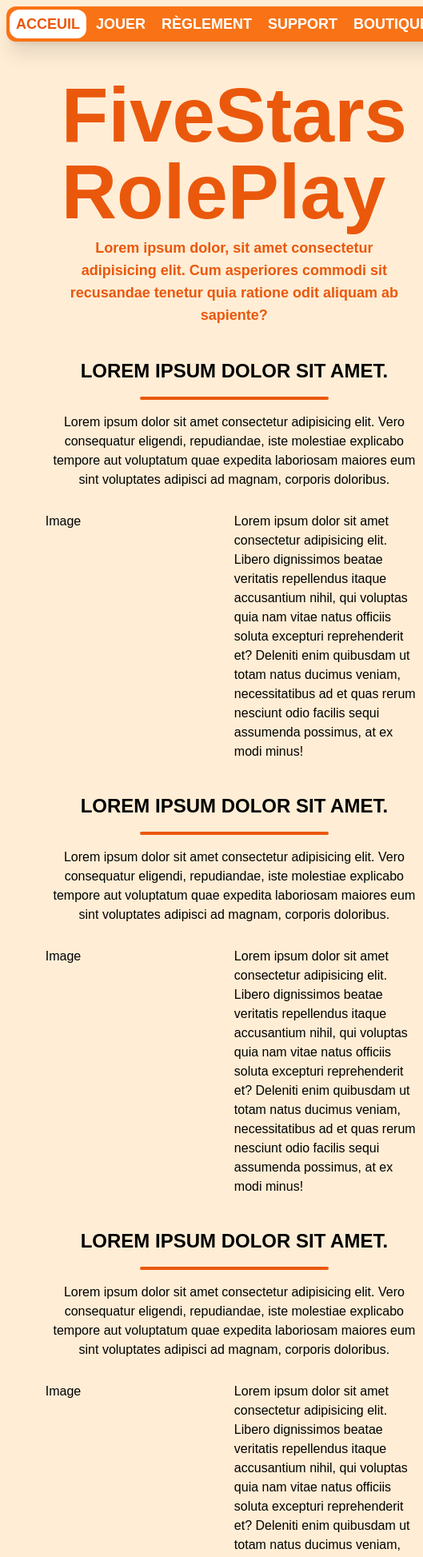
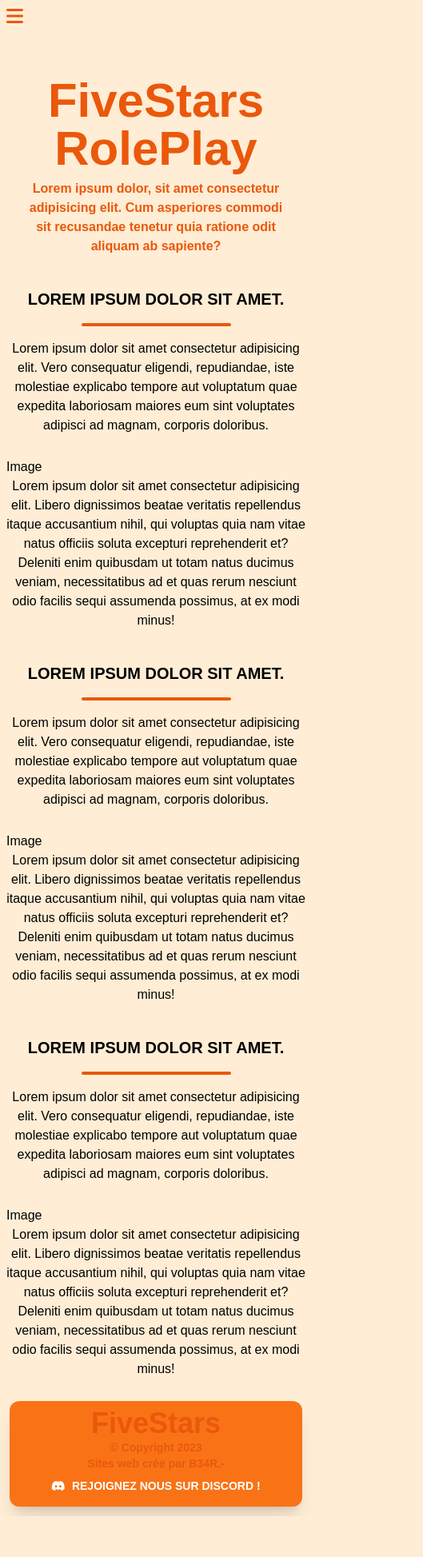
Before and after one commit to b34roff/fivestars, a Next.js app: page / in a window 390 px wide. Shown: the top 1947 px of the page at 80% size, 529 px wide, since content can reach past the window. After the commit the page ends 1896 px from the top, so only its background shows below. Built offline with nearby package versions, Linux system fonts and the light colour scheme.

Commit message:
Changes to be committed: 	modified:   src/app/layout.jsx 	modified:   src/app/page.jsx 	modified:   src/components/Footer.jsx 	modified:   src/components/Navbar.jsx
mobile responsive

```diff
--- a/src/app/layout.jsx
+++ b/src/app/layout.jsx
@@ -10,9 +10,9 @@ export const metadata = {
 export default function RootLayout({ children }) {
   return (
     <html lang="fr" className="scroll-smooth">
-      <body className="h-screen bg-orange-100">
+      <body className="w-screen h-screen bg-orange-100">
         <Navbar />
-        <main className="flex flex-grow w-3/4 min-h-full px-2 py-4 mx-auto mt-[60px]">
+        <main className="flex flex-grow w-full md:w-3/4 min-h-full px-2 py-4 mx-auto mt-[60px]">
           {children}
         </main>
         <Footer />
--- a/src/app/page.jsx
+++ b/src/app/page.jsx
@@ -1,11 +1,94 @@
 export default function Home() {
   return (
-    <section>
+    // <section>
+    //   <header className="flex flex-col items-center justify-start gap-2 m-5 mb-10">
+    //     <h1 className="font-extrabold text-orange-600 text-8xl">
+    //       FiveStars RolePlay
+    //     </h1>
+    //     <p className="text-lg font-bold text-center text-orange-600">
+    //       Lorem ipsum dolor, sit amet consectetur adipisicing elit. Cum
+    //       asperiores commodi sit recusandae tenetur quia ratione odit aliquam ab
+    //       sapiente?
+    //     </p>
+    //   </header>
+    //   <section className="flex flex-col gap-10 mt-5">
+    //     <div className="flex flex-col items-center justify-center gap-2">
+    //       <h2 className="text-2xl font-bold uppercase">
+    //         Lorem ipsum dolor sit amet.
+    //       </h2>
+    //       <div className="w-1/2 h-1 m-2 bg-orange-600 rounded-full"></div>
+    //       <p className="text-center">
+    //         Lorem ipsum dolor sit amet consectetur adipisicing elit. Vero
+    //         consequatur eligendi, repudiandae, iste molestiae explicabo tempore
+    //         aut voluptatum quae expedita laboriosam maiores eum sint voluptates
+    //         adipisci ad magnam, corporis doloribus.
+    //       </p>
+    //       <div className="flex items-start mt-5 justify-evenly">
+    //         <p className="w-1/2">Image</p>
+    //         <p className="w-1/2">
+    //           Lorem ipsum dolor sit amet consectetur adipisicing elit. Libero
+    //           dignissimos beatae veritatis repellendus itaque accusantium nihil,
+    //           qui voluptas quia nam vitae natus officiis soluta excepturi
+    //           reprehenderit et? Deleniti enim quibusdam ut totam natus ducimus
+    //           veniam, necessitatibus ad et quas rerum nesciunt odio facilis
+    //           sequi assumenda possimus, at ex modi minus!
+    //         </p>
+    //       </div>
+    //     </div>
+    //     <div className="flex flex-col items-center justify-center gap-2">
+    //       <h2 className="text-2xl font-bold uppercase">
+    //         Lorem ipsum dolor sit amet.
+    //       </h2>
+    //       <div className="w-1/2 h-1 m-2 bg-orange-600 rounded-full"></div>
+    //       <p className="text-center">
+    //         Lorem ipsum dolor sit amet consectetur adipisicing elit. Vero
+    //         consequatur eligendi, repudiandae, iste molestiae explicabo tempore
+    //         aut voluptatum quae expedita laboriosam maiores eum sint voluptates
+    //         adipisci ad magnam, corporis doloribus.
+    //       </p>
+    //       <div className="flex items-start mt-5 justify-evenly">
+    //         <p className="w-1/2">Image</p>
+    //         <p className="w-1/2">
+    //           Lorem ipsum dolor sit amet consectetur adipisicing elit. Libero
+    //           dignissimos beatae veritatis repellendus itaque accusantium nihil,
+    //           qui voluptas quia nam vitae natus officiis soluta excepturi
+    //           reprehenderit et? Deleniti enim quibusdam ut totam natus ducimus
+    //           veniam, necessitatibus ad et quas rerum nesciunt odio facilis
+    //           sequi assumenda possimus, at ex modi minus!
+    //         </p>
+    //       </div>
+    //     </div>
+    //     <div className="flex flex-col items-center justify-center gap-2">
+    //       <h2 className="text-2xl font-bold uppercase">
+    //         Lorem ipsum dolor sit amet.
+    //       </h2>
+    //       <div className="w-1/2 h-1 m-2 bg-orange-600 rounded-full"></div>
+    //       <p className="text-center">
+    //         Lorem ipsum dolor sit amet consectetur adipisicing elit. Vero
+    //         consequatur eligendi, repudiandae, iste molestiae explicabo tempore
+    //         aut voluptatum quae expedita laboriosam maiores eum sint voluptates
+    //         adipisci ad magnam, corporis doloribus.
+    //       </p>
+    //       <div className="flex items-start mt-5 justify-evenly">
+    //         <p className="w-1/2">Image</p>
+    //         <p className="w-1/2">
+    //           Lorem ipsum dolor sit amet consectetur adipisicing elit. Libero
+    //           dignissimos beatae veritatis repellendus itaque accusantium nihil,
+    //           qui voluptas quia nam vitae natus officiis soluta excepturi
+    //           reprehenderit et? Deleniti enim quibusdam ut totam natus ducimus
+    //           veniam, necessitatibus ad et quas rerum nesciunt odio facilis
+    //           sequi assumenda possimus, at ex modi minus!
+    //         </p>
+    //       </div>
+    //     </div>
+    //   </section>
+    // </section>
+    <section className="w-full">
       <header className="flex flex-col items-center justify-start gap-2 m-5 mb-10">
-        <h1 className="font-extrabold text-orange-600 text-8xl">
+        <h1 className="text-6xl font-extrabold text-center text-orange-600 md:text-8xl">
           FiveStars RolePlay
         </h1>
-        <p className="text-lg font-bold text-center text-orange-600">
+        <p className="font-bold text-center text-orange-600 text-md md:text-lg">
           Lorem ipsum dolor, sit amet consectetur adipisicing elit. Cum
           asperiores commodi sit recusandae tenetur quia ratione odit aliquam ab
           sapiente?
@@ -13,7 +96,7 @@ export default function Home() {
       </header>
       <section className="flex flex-col gap-10 mt-5">
         <div className="flex flex-col items-center justify-center gap-2">
-          <h2 className="text-2xl font-bold uppercase">
+          <h2 className="text-xl font-bold text-center uppercase md:text-2xl">
             Lorem ipsum dolor sit amet.
           </h2>
           <div className="w-1/2 h-1 m-2 bg-orange-600 rounded-full"></div>
@@ -23,9 +106,9 @@ export default function Home() {
             aut voluptatum quae expedita laboriosam maiores eum sint voluptates
             adipisci ad magnam, corporis doloribus.
           </p>
-          <div className="flex items-start mt-5 justify-evenly">
-            <p className="w-1/2">Image</p>
-            <p className="w-1/2">
+          <div className="flex flex-col items-start mt-5 md:flex-row justify-evenly">
+            <p className="md:w-1/2">Image</p>
+            <p className="text-center md:w-1/2">
               Lorem ipsum dolor sit amet consectetur adipisicing elit. Libero
               dignissimos beatae veritatis repellendus itaque accusantium nihil,
               qui voluptas quia nam vitae natus officiis soluta excepturi
@@ -36,7 +119,7 @@ export default function Home() {
           </div>
         </div>
         <div className="flex flex-col items-center justify-center gap-2">
-          <h2 className="text-2xl font-bold uppercase">
+          <h2 className="text-xl font-bold text-center uppercase md:text-2xl">
             Lorem ipsum dolor sit amet.
           </h2>
           <div className="w-1/2 h-1 m-2 bg-orange-600 rounded-full"></div>
@@ -46,9 +129,9 @@ export default function Home() {
             aut voluptatum quae expedita laboriosam maiores eum sint voluptates
             adipisci ad magnam, corporis doloribus.
           </p>
-          <div className="flex items-start mt-5 justify-evenly">
-            <p className="w-1/2">Image</p>
-            <p className="w-1/2">
+          <div className="flex flex-col items-start mt-5 md:flex-row justify-evenly">
+            <p className="md:w-1/2">Image</p>
+            <p className="text-center md:w-1/2">
               Lorem ipsum dolor sit amet consectetur adipisicing elit. Libero
               dignissimos beatae veritatis repellendus itaque accusantium nihil,
               qui voluptas quia nam vitae natus officiis soluta excepturi
@@ -59,7 +142,7 @@ export default function Home() {
           </div>
         </div>
         <div className="flex flex-col items-center justify-center gap-2">
-          <h2 className="text-2xl font-bold uppercase">
+          <h2 className="text-xl font-bold text-center uppercase md:text-2xl">
             Lorem ipsum dolor sit amet.
           </h2>
           <div className="w-1/2 h-1 m-2 bg-orange-600 rounded-full"></div>
@@ -69,9 +152,9 @@ export default function Home() {
             aut voluptatum quae expedita laboriosam maiores eum sint voluptates
             adipisci ad magnam, corporis doloribus.
           </p>
-          <div className="flex items-start mt-5 justify-evenly">
-            <p className="w-1/2">Image</p>
-            <p className="w-1/2">
+          <div className="flex flex-col items-start mt-5 md:flex-row justify-evenly">
+            <p className="md:w-1/2">Image</p>
+            <p className="text-center md:w-1/2">
               Lorem ipsum dolor sit amet consectetur adipisicing elit. Libero
               dignissimos beatae veritatis repellendus itaque accusantium nihil,
               qui voluptas quia nam vitae natus officiis soluta excepturi
--- a/src/components/Footer.jsx
+++ b/src/components/Footer.jsx
@@ -3,18 +3,20 @@ import Link from "next/link";
 export default function Footer() {
   return (
     <footer className="p-3">
-      <section className="flex items-center justify-between p-2 bg-orange-500 shadow-xl rounded-xl">
-        <div className="">
-          <h3 className="text-6xl font-extrabold text-orange-600">FiveStars</h3>
+      <section className="flex flex-col items-center justify-between p-2 bg-orange-500 shadow-xl md:flex-row rounded-xl">
+        <div>
+          <h3 className="text-4xl font-extrabold text-orange-600 lg:text-6xl">
+            FiveStars
+          </h3>
         </div>
-        <div className="flex flex-col items-center content-center font-extrabold text-orange-600">
+        <div className="flex flex-col items-center content-center text-sm font-extrabold text-orange-600 lg:text-base">
           <p>© Copyright 2023</p>
           <p>Sites web crée par B34R.-</p>
         </div>
         <div className="">
           <Link
             href="https://discord.gg/Rqu8KXK6dv"
-            className="flex items-center gap-2 p-2 text-lg font-extrabold text-white uppercase transition duration-300 ease-in-out hover:text-orange-600 hover:bg-white rounded-xl fill-white hover:fill-orange-600">
+            className="flex items-center gap-2 p-2 text-sm font-extrabold text-white uppercase transition duration-300 ease-in-out lg:text-lg hover:text-orange-600 hover:bg-white rounded-xl fill-white hover:fill-orange-600">
             <svg
               xmlns="http://www.w3.org/2000/svg"
               height="1em"
--- a/src/components/Navbar.jsx
+++ b/src/components/Navbar.jsx
@@ -2,13 +2,16 @@
 
 import Link from "next/link";
 import { usePathname } from "next/navigation";
+import { useState } from "react";
 
 export default function Navbar() {
   const path = usePathname();
+  const [navOpen, setNavOpen] = useState(false);
 
   return (
-    <nav className="fixed top-0 left-0 z-50 flex justify-between w-full p-2">
-      <ul className="flex items-center gap-1 px-1 py-2 bg-orange-500 shadow-xl w-fit rounded-xl">
+    <>
+      <nav className="fixed top-0 left-0 z-50 justify-between hidden w-full p-2 md:flex">
+        <ul className="flex flex-col items-center w-full gap-2 px-1 py-2 bg-orange-500 shadow-xl md:gap-1 md:flex-col md:w-fit rounded-xl">
           <li>
             <Link
               href="/"
@@ -58,29 +61,106 @@ export default function Navbar() {
             <Link
               href="https://top-serveurs.net/gta/type/fivem"
               className={`p-2 text-lg font-extrabold uppercase transition duration-300 ease-in-out hover:text-orange-600 hover:bg-white rounded-xl ${
-              path == "/topserveur" ? "text-orange-600 bg-white" : "text-white"
+                path == "/topserveur"
+                  ? "text-orange-600 bg-white"
+                  : "text-white"
               }`}>
               TopServeur
             </Link>
           </li>
         </ul>
+      </nav>
 
-      {/* <ul className="flex items-center gap-1 px-1 py-2 w-fit">
+      <nav className="fixed top-0 left-0 z-50 flex flex-col justify-between w-full gap-2 p-2">
+        <div
+          className={`${navOpen ? "hidden" : ""}`}
+          onClick={() => {
+            setNavOpen(true);
+          }}>
+          <svg
+            xmlns="http://www.w3.org/2000/svg"
+            height="1em"
+            viewBox="0 0 448 512"
+            className="text-2xl fill-orange-600">
+            <path d="M0 96C0 78.3 14.3 64 32 64H416c17.7 0 32 14.3 32 32s-14.3 32-32 32H32C14.3 128 0 113.7 0 96zM0 256c0-17.7 14.3-32 32-32H416c17.7 0 32 14.3 32 32s-14.3 32-32 32H32c-17.7 0-32-14.3-32-32zM448 416c0 17.7-14.3 32-32 32H32c-17.7 0-32-14.3-32-32s14.3-32 32-32H416c17.7 0 32 14.3 32 32z" />
+          </svg>
+        </div>
+        <ul
+          className={`flex flex-col items-center w-full gap-2 px-1 py-2 bg-orange-500 shadow-xl md:gap-1 md:flex-col md:w-fit rounded-xl ${
+            navOpen ? "flex" : "hidden"
+          }`}>
           <li>
             <Link
-            href="https://top-serveurs.net/gta/type/fivem"
-            className={`p-2 text-lg font-extrabold uppercase transition duration-300 ease-in-out hover:text-white hover:bg-green-600 rounded-xl text-white`}>
-            Je me connecte
+              href="/"
+              className={`p-2 text-lg font-extrabold uppercase transition duration-300 ease-in-out hover:text-orange-600 hover:bg-white rounded-xl ${
+                path == "/" ? "text-orange-600 bg-white" : "text-white"
+              }`}>
+              Acceuil
+            </Link>
+          </li>
+          <li>
+            <Link
+              href="/jouer"
+              className={`p-2 text-lg font-extrabold uppercase transition duration-300 ease-in-out hover:text-orange-600 hover:bg-white rounded-xl ${
+                path == "/jouer" ? "text-orange-600 bg-white" : "text-white"
+              }`}>
+              Jouer
+            </Link>
+          </li>
+          <li>
+            <Link
+              href="/reglement"
+              className={`p-2 text-lg font-extrabold uppercase transition duration-300 ease-in-out hover:text-orange-600 hover:bg-white rounded-xl ${
+                path == "/reglement" ? "text-orange-600 bg-white" : "text-white"
+              }`}>
+              Règlement
+            </Link>
+          </li>
+          <li>
+            <Link
+              href="/support"
+              className={`p-2 text-lg font-extrabold uppercase transition duration-300 ease-in-out hover:text-orange-600 hover:bg-white rounded-xl ${
+                path == "/support" ? "text-orange-600 bg-white" : "text-white"
+              }`}>
+              Support
+            </Link>
+          </li>
+          <li>
+            <Link
+              href="/boutique"
+              className={`p-2 text-lg font-extrabold uppercase transition duration-300 ease-in-out hover:text-orange-600 hover:bg-white rounded-xl ${
+                path == "/boutique" ? "text-orange-600 bg-white" : "text-white"
+              }`}>
+              Boutique
             </Link>
           </li>
           <li>
             <Link
               href="https://top-serveurs.net/gta/type/fivem"
-            className={`p-2 text-lg font-extrabold uppercase transition duration-300 ease-in-out hover:text-white hover:bg-red-600 rounded-xl text-white`}>
-            Je me déconnecte
+              className={`p-2 text-lg font-extrabold uppercase transition duration-300 ease-in-out hover:text-orange-600 hover:bg-white rounded-xl ${
+                path == "/topserveur"
+                  ? "text-orange-600 bg-white"
+                  : "text-white"
+              }`}>
+              TopServeur
             </Link>
           </li>
-      </ul> */}
+        </ul>
+        <div
+          onClick={() => {
+            setNavOpen(false);
+          }}
+          className={`bg-orange-500 p-2 text-2xl rounded-xl items-center justify-center fill-white ${
+            navOpen ? "flex" : "hidden"
+          }`}>
+          <svg
+            xmlns="http://www.w3.org/2000/svg"
+            height="1em"
+            viewBox="0 0 384 512">
+            <path d="M342.6 150.6c12.5-12.5 12.5-32.8 0-45.3s-32.8-12.5-45.3 0L192 210.7 86.6 105.4c-12.5-12.5-32.8-12.5-45.3 0s-12.5 32.8 0 45.3L146.7 256 41.4 361.4c-12.5 12.5-12.5 32.8 0 45.3s32.8 12.5 45.3 0L192 301.3 297.4 406.6c12.5 12.5 32.8 12.5 45.3 0s12.5-32.8 0-45.3L237.3 256 342.6 150.6z" />
+          </svg>
+        </div>
       </nav>
+    </>
   );
 }
```
Lines whose indentation alone changed are shown as unchanged.
